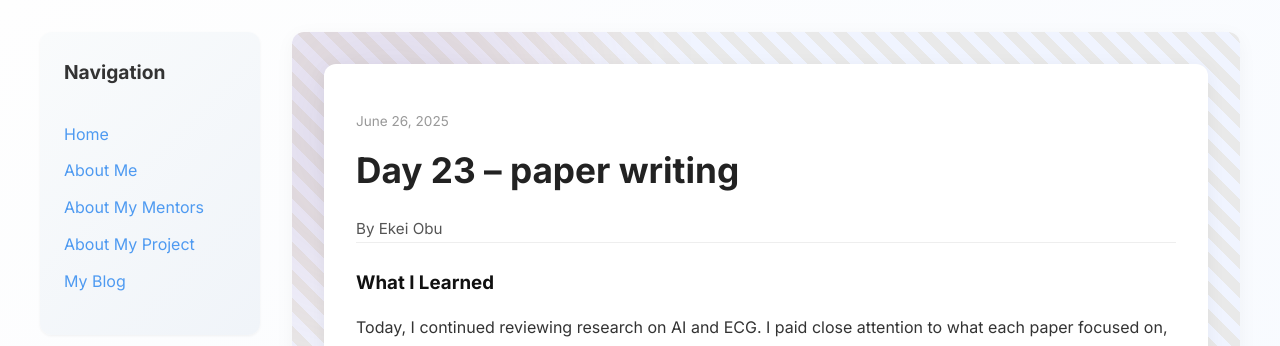
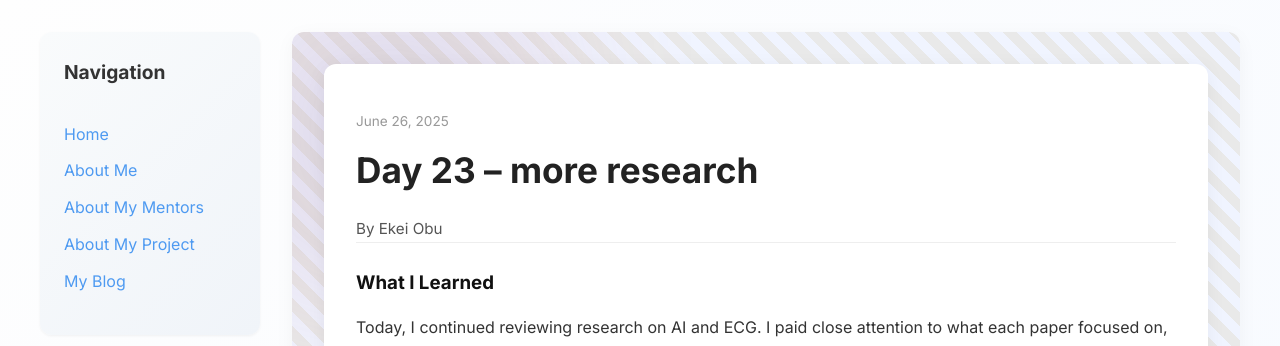
Before and after one commit to ekeiobu/ekeiobu.github.io, a Jekyll site: the page built from _posts/2025-06-26-day-23.md, in a window 1280 px wide. Shown: the top 346 px of the page. Built offline with Jekyll 4.4.1, drawn with Linux system fonts in a browser that asks for light colours.

Commit message:
Update 2025-06-26-day-23.md

```diff
--- a/_posts/2025-06-26-day-23.md
+++ b/_posts/2025-06-26-day-23.md
@@ -1,6 +1,6 @@
 ---
 layout: post
-title: "Day 23 –  paper writing"
+title: "Day 23 –  more research"
 date: 2025-06-26
 author: Ekei Obu
 permalink: /day23.html
```
